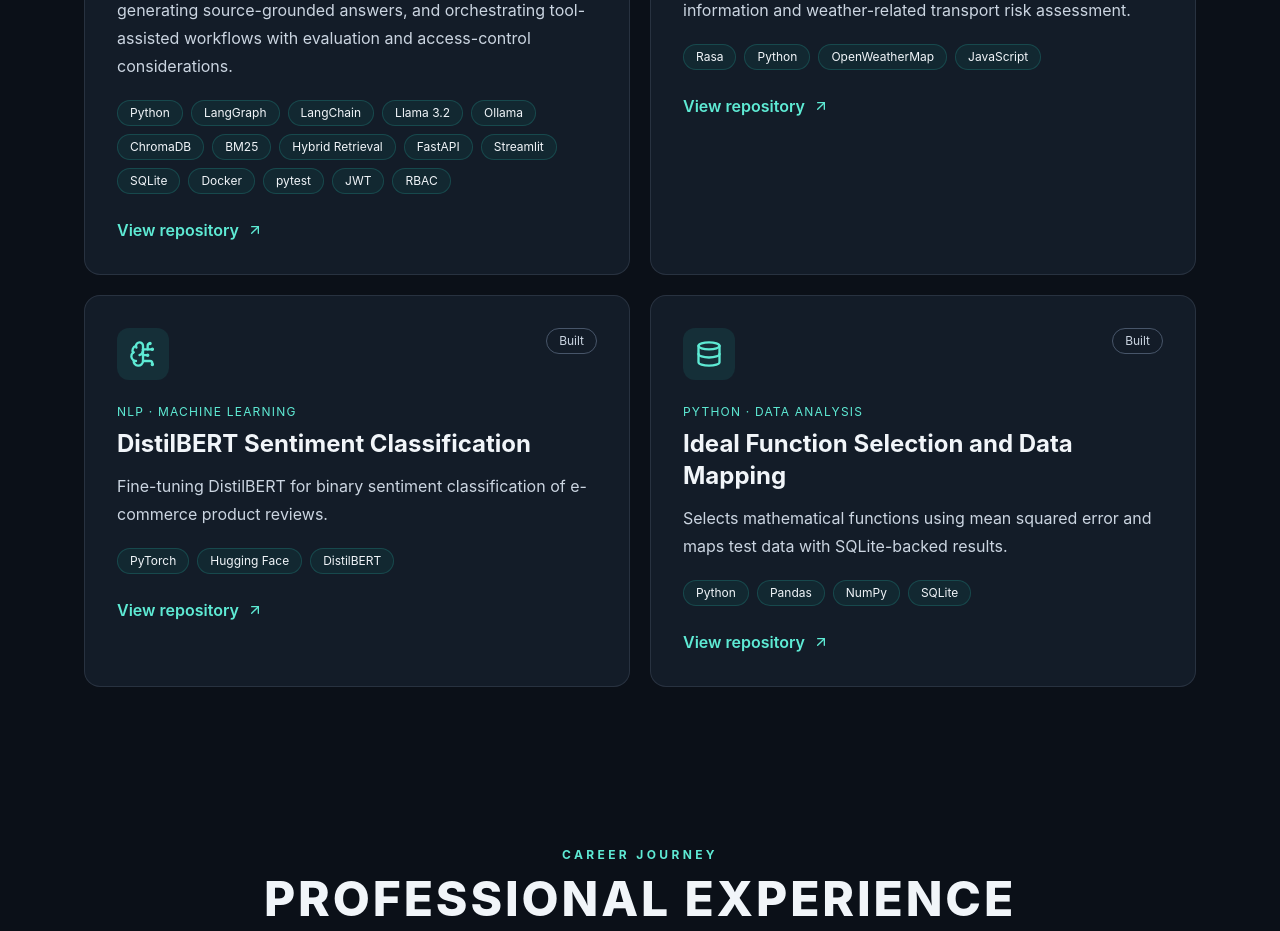
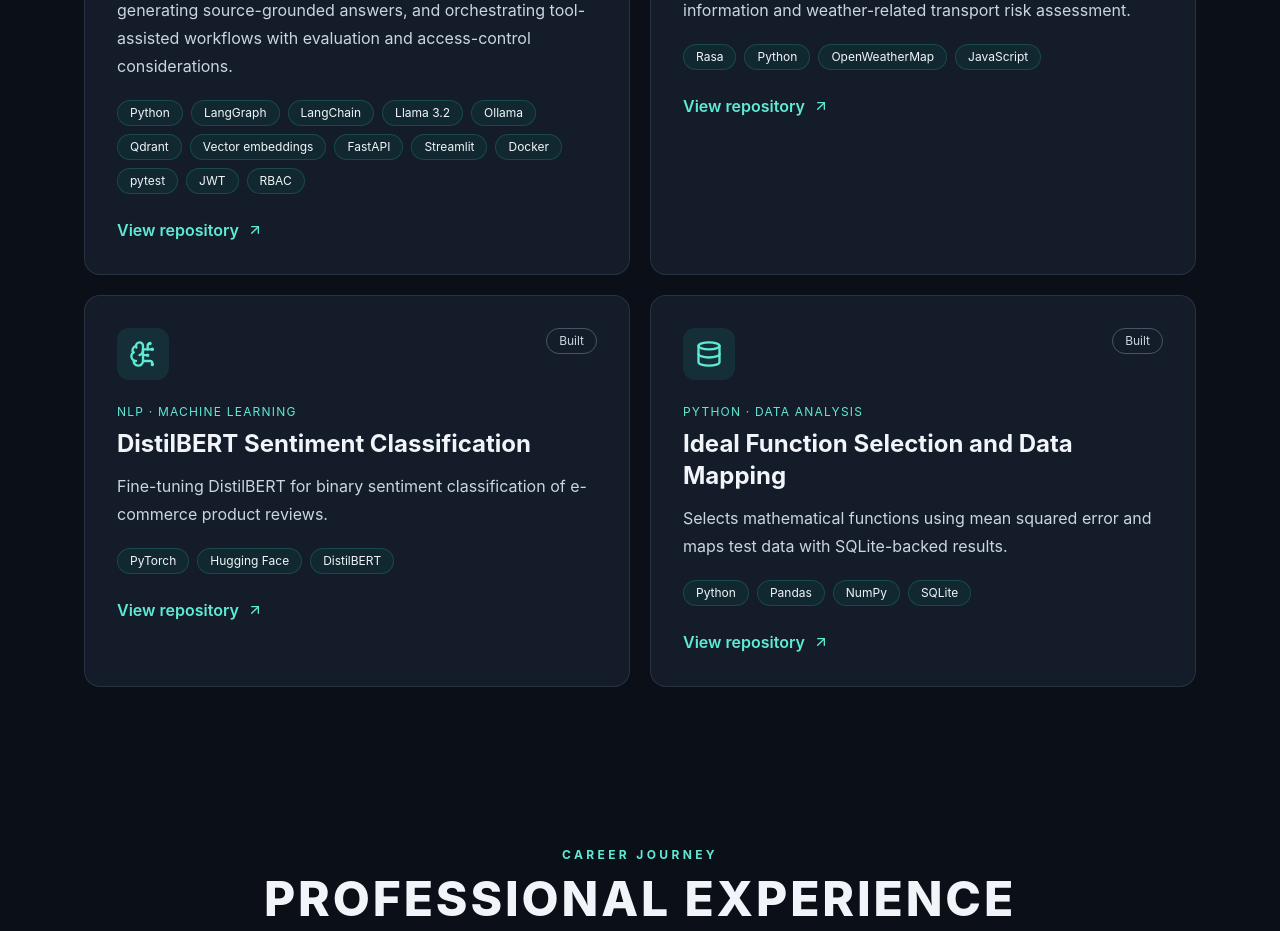
Before and after one commit to Jyothi162/jyothi-ai-portfolio, a React (Vite) app: page / in a window 1280 px wide. Shown: the part 2420-3351 px from the top of the page. Built offline with nearby package versions, Linux system fonts and the light colour scheme.

Commit message:
Add completed Enterprise Agentic RAG Assistant

```diff
--- a/src/main.jsx
+++ b/src/main.jsx
@@ -38,7 +38,7 @@ const projects = [
   {
     name: 'Enterprise Agentic RAG Assistant', category: 'Enterprise AI · Knowledge Retrieval',
     description: 'Enterprise AI assistant for retrieving internal knowledge, generating source-grounded answers, and orchestrating tool-assisted workflows with evaluation and access-control considerations.',
-    stack: ['Python', 'LangGraph', 'LangChain', 'Llama 3.2', 'Ollama', 'ChromaDB', 'BM25', 'Hybrid Retrieval', 'FastAPI', 'Streamlit', 'SQLite', 'Docker', 'pytest', 'JWT', 'RBAC'],
+    stack: ['Python', 'LangGraph', 'LangChain', 'Llama 3.2', 'Ollama', 'Qdrant', 'Vector embeddings', 'FastAPI', 'Streamlit', 'Docker', 'pytest', 'JWT', 'RBAC'],
     url: `${github}/enterprise-agentic-rag`, status: 'Built', icon: Layers3
   },
   {
```
